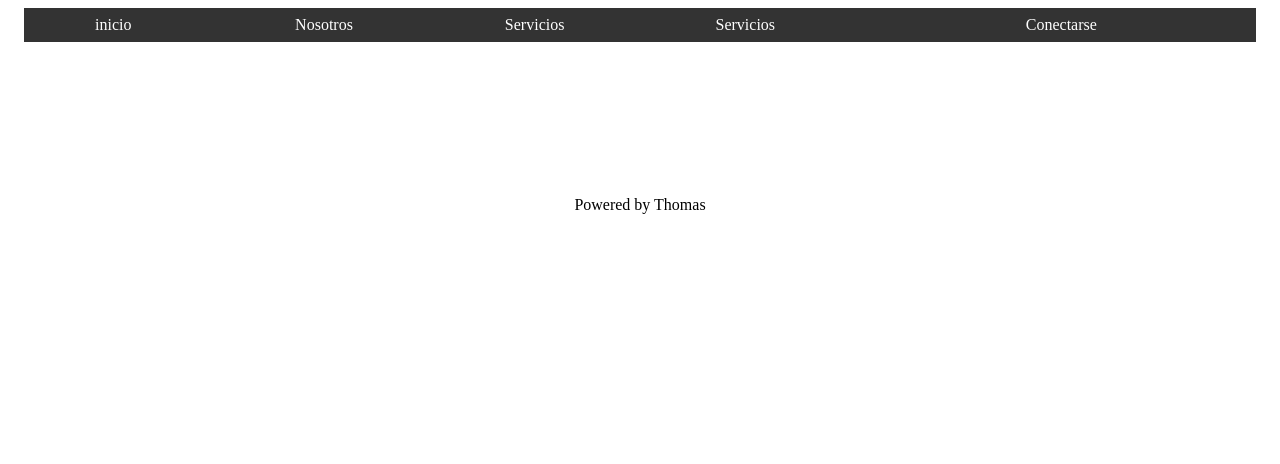
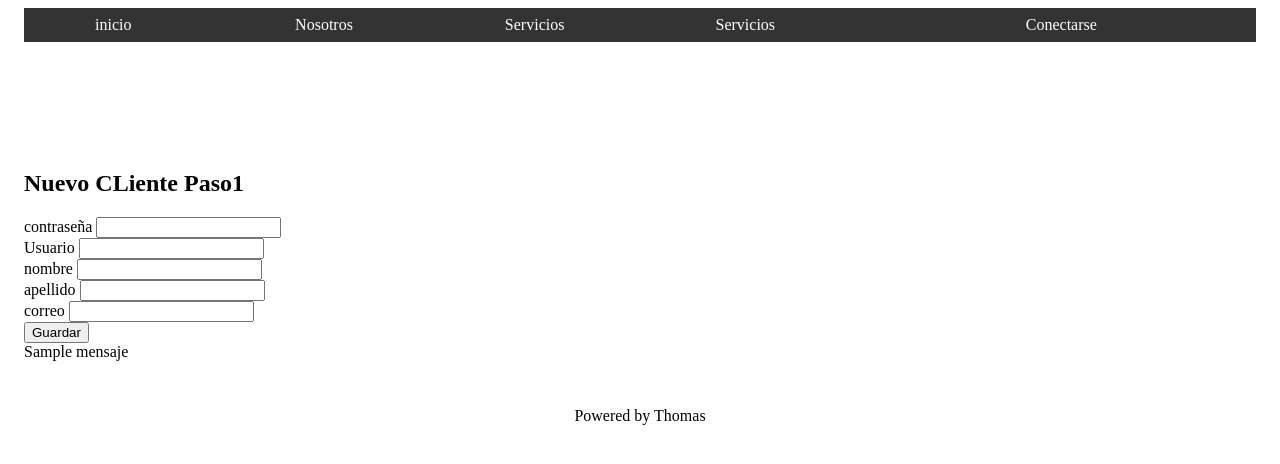
Before and after one commit to DonThomas98/safeplusDjango, a Django app: template Github/templates/home.html in a window 1280 px wide. Shown: the top 464 px of the page. Run offline with Django 3.2, Linux system fonts and the light colour scheme; the template is opened without the code that fills it: most values are stand-ins (such as "Sample title", 1, 10 or a date in 2020).

Commit message:
Procedure insertar y listar clientes funcional

```diff
--- a/Github/safeplusDjango/settings.py
+++ b/Github/safeplusDjango/settings.py
@@ -81,8 +81,8 @@ DATABASES = {
     'default': {
         'ENGINE': 'django.db.backends.oracle',
         'NAME': 'xe',
-        'USER': 'django20',
-        'PASSWORD': 'django20',
+        'USER': 'django21',
+        'PASSWORD': 'django21',
         'HOST':'127.0.0.1',
         'PORT':'1521'
     }
--- a/Github/templates/home.html
+++ b/Github/templates/home.html
@@ -33,8 +33,28 @@
 
  {% endif %}
 
+<h2>Nuevo CLiente Paso1</h2>
+<form action="" method="POST">
+{% csrf_token %}
+<label for="">contraseña</label>
+<input type="text" name="password">
+<br>
 
-
+<label for="">Usuario</label>
+<input type="text" name="usuario">
+<br>
+<label for="">nombre</label>
+<input type="text" name="nombre">
+<br>
+<label for="">apellido</label>
+<input type="text"  name="apellido">
+<br>
+<label for="">correo</label>
+<input type="text" name="correo">
+<br>
+<input type="submit" value="Guardar">
+</form>
+{{mensaje}}
   {% endblock %}
 
  {% block contenido_derecha %}
```
Also changed, not shown: Github/account/models.py (+10 -9 lines), Github/servicio/views.py (+17 -3 lines), Github/templates/nuevo_trabajador.html (added, +35 -0 lines), Github/account/migrations/0001_initial.py, 2 other files.
